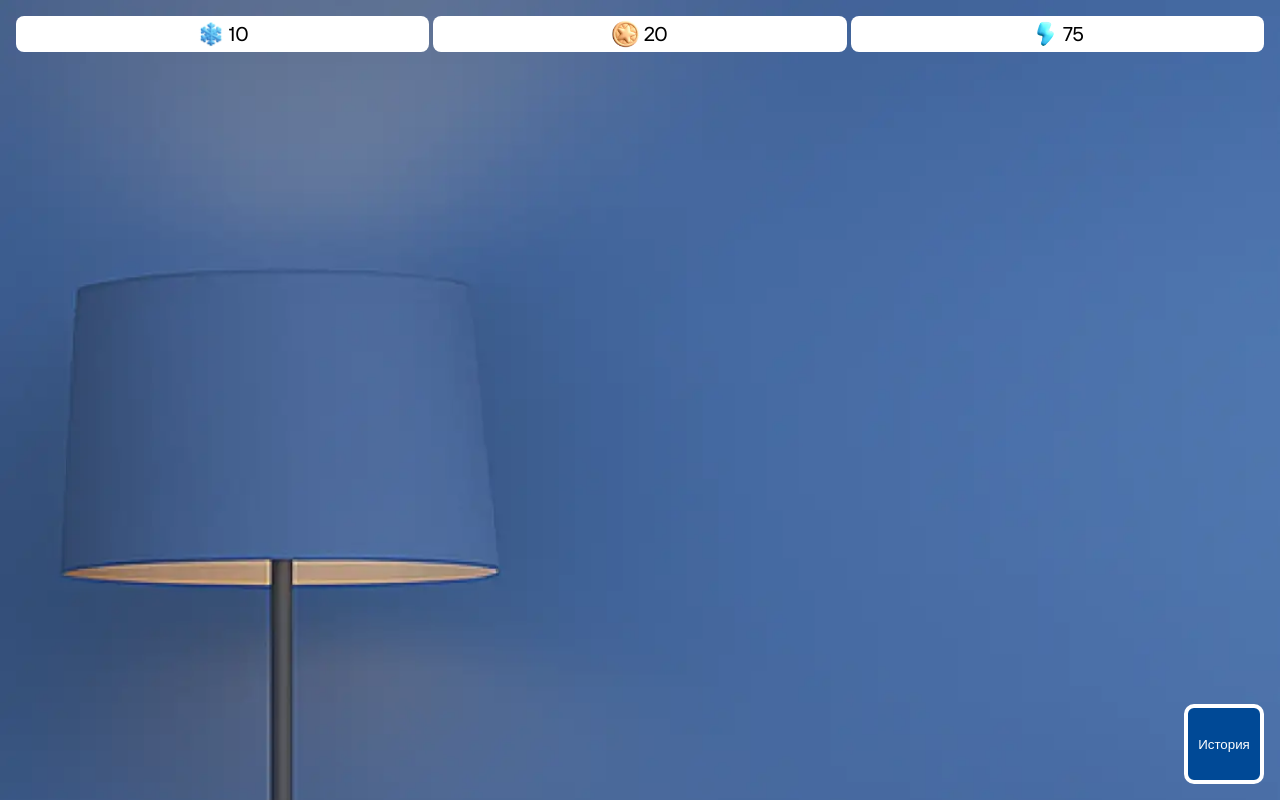
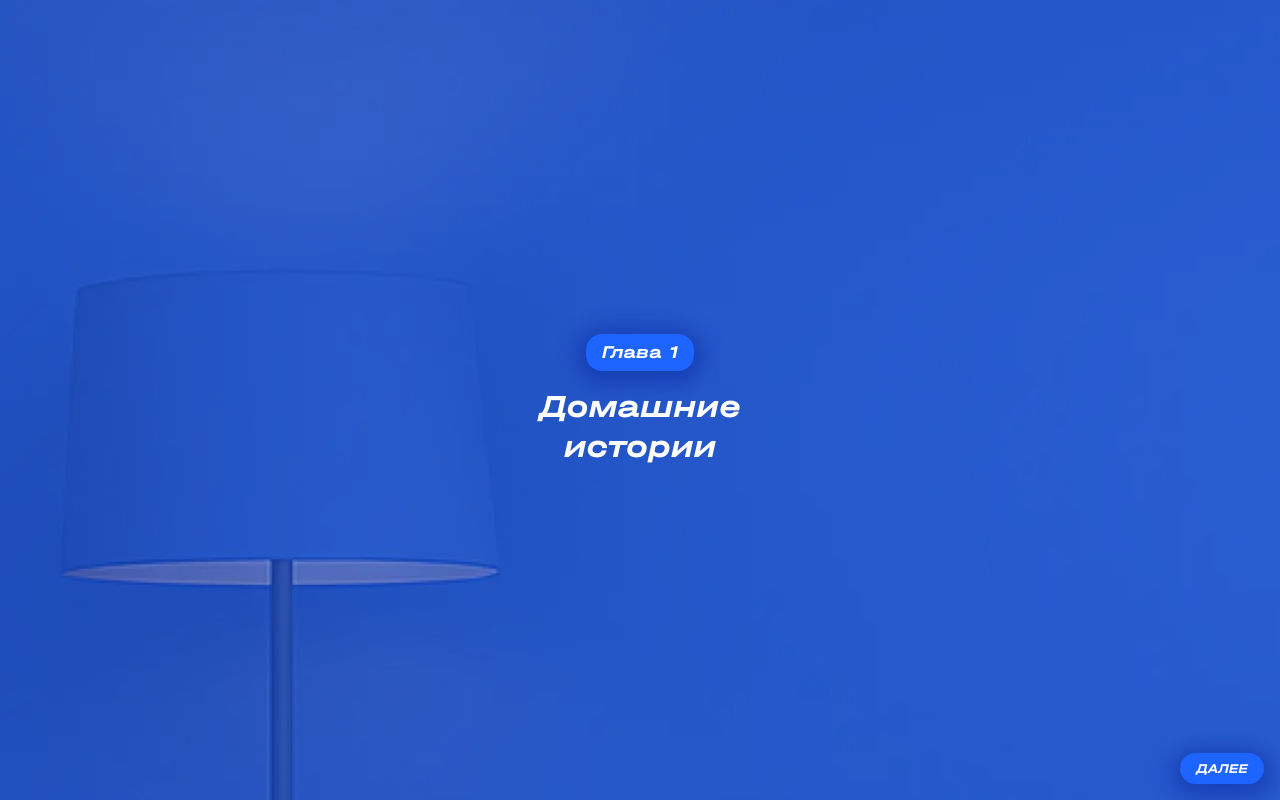
Before and after one commit to 505Company/gazprombank_game, a Vue app: page /home in a window 1280 px wide. Built offline with nearby package versions, Linux system fonts and the light colour scheme.

Commit message:
home page fix

```diff
--- a/src/pages/HomePage.vue
+++ b/src/pages/HomePage.vue
@@ -1,8 +1,20 @@
-<script setup></script>
+<script setup>
+import UiBtn from '@/components/ui/UiBtn.vue'
+</script>
 
 <template>
-  <section class="home-page">
-    <div class="container"></div>
+  <section class="home-page col justify-center align-center">
+    <div class="home-page__content col align-center _g-8">
+      <ui-btn class="_fw-700 _fs-18">Глава 1</ui-btn>
+
+      <h1 class="_fw-700 _fs-32 _lh-40">Домашние истории</h1>
+    </div>
+
+    <div class="home-page__footer _pa-4">
+      <router-link :to="{name: 'Story', params: {lvl: '1.1'}}">
+        <ui-btn>ДАЛЕЕ</ui-btn>
+      </router-link>
+    </div>
   </section>
 </template>
 
@@ -12,5 +24,30 @@
   height: 100%;
   background-image: url('@/assets/img/home_bg.webp');
   background-size: cover;
+
+  &::before {
+    content: '';
+    position: fixed;
+    width: 100%;
+    height: 100%;
+    left: 0;
+    top: 0;
+    background-color: rgba(16, 78, 230, 0.6);
+  }
+
+  &__content {
+    position: relative;
+    width: 60%;
+    max-width: 250px;
+    text-align: center;
+    color: white;
+    z-index: 10;
+  }
+
+  &__footer {
+    position: fixed;
+    bottom: 0;
+    right: 0;
+  }
 }
 </style>
--- a/src/router/index.js
+++ b/src/router/index.js
@@ -13,7 +13,7 @@ const routes = [
     path: '/home',
     name: 'Home',
     meta: {
-      layout: 'default'
+      layout: 'empty'
     },
     component: () => import('@/pages/HomePage.vue')
   },
```
